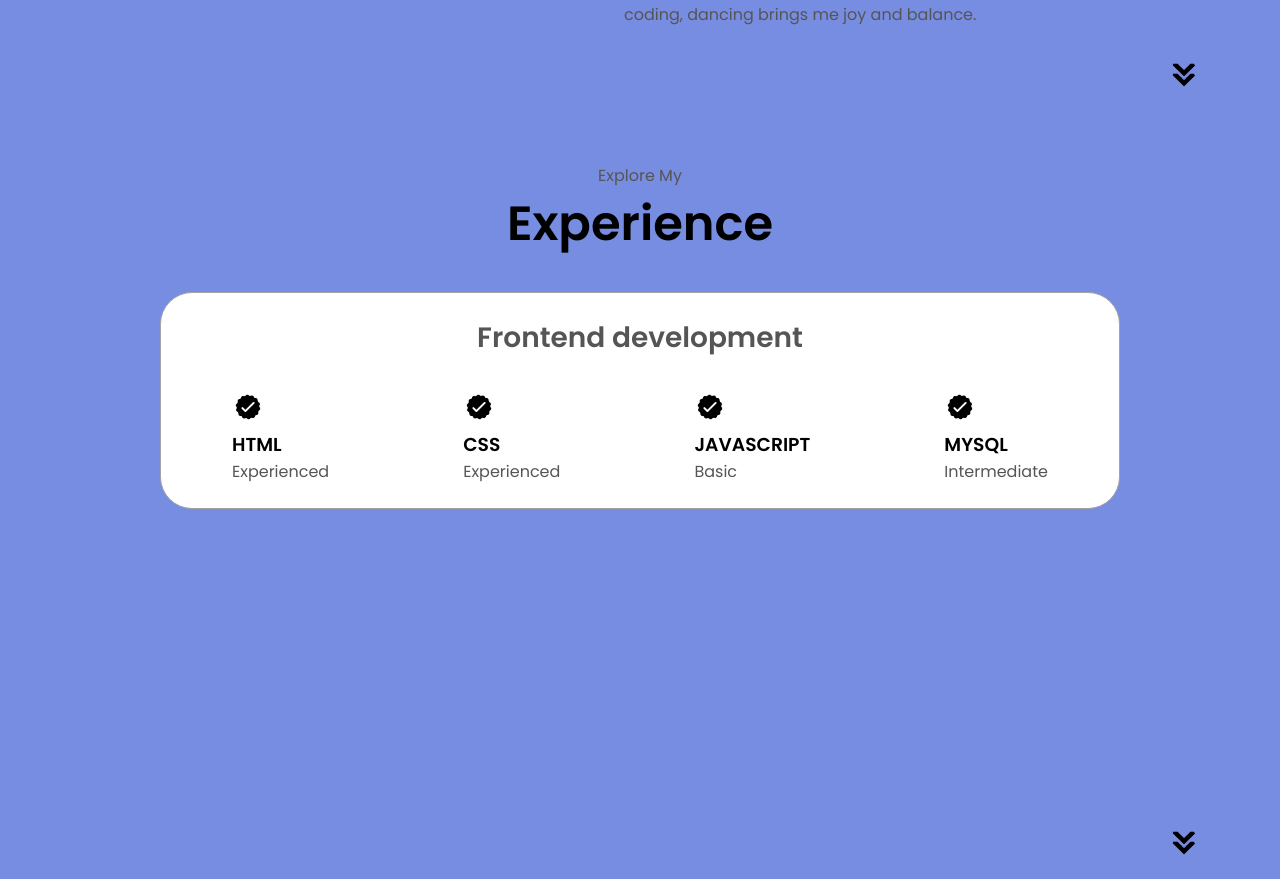
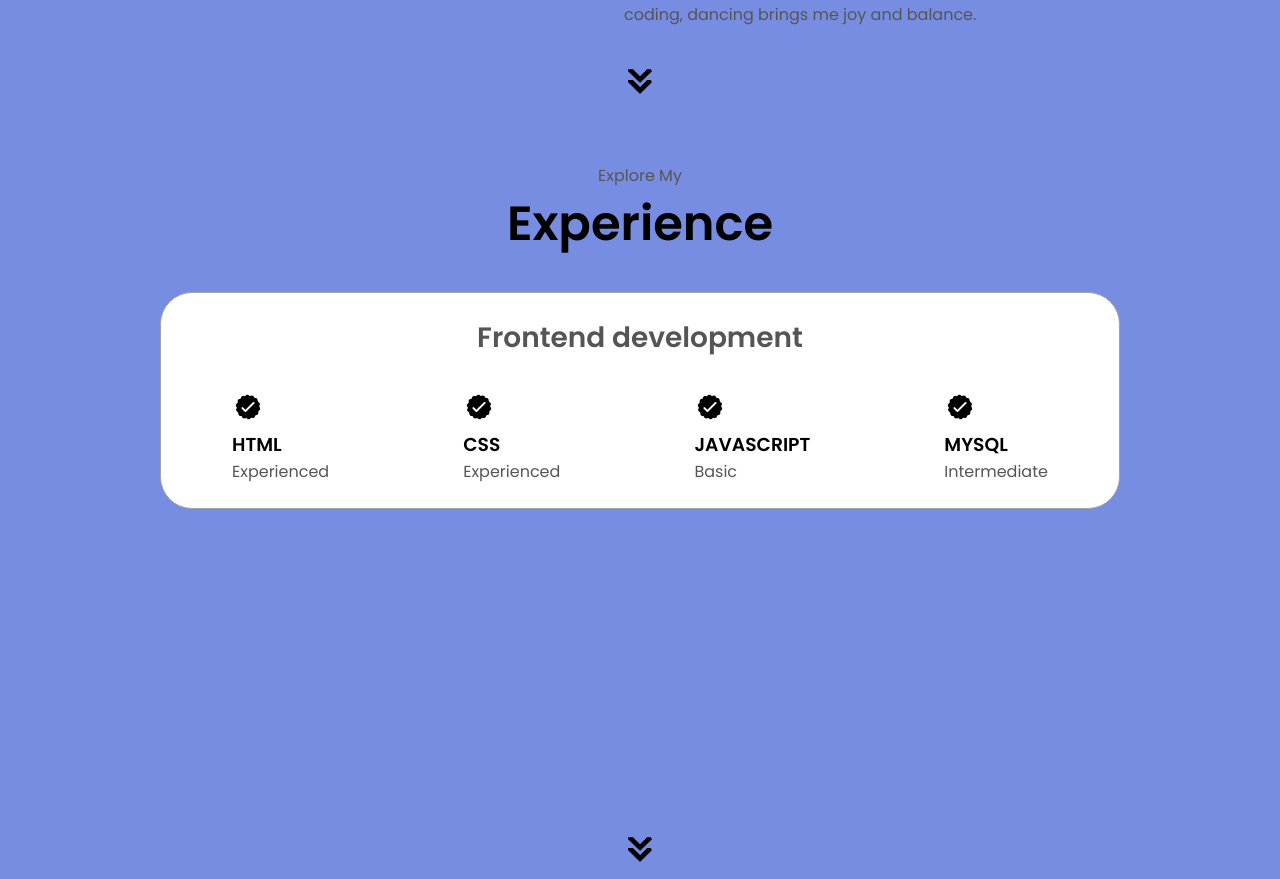
Before and after one commit to Jesjes25/html-css-js-portfolio, a plain HTML site: page index.html in a window 1280 px wide. Shown: the part 1533-2412 px from the top of the page. Drawn offline with Linux system fonts and the light colour scheme.

Commit message:
fix about section and arrow navigation
Fix arrow icon position and behavior in About section

```diff
--- a/index.html
+++ b/index.html
@@ -47,7 +47,7 @@
                 <button class="btn btn-color-2" onclick="window.open('./assets/RESUME.pdf')">
                     Download CV
                 </button>
-                <button class="btn btn-color-1" onclick="location.href='./#contact'">
+                <button class="btn btn-color-1" onclick="location.href='#contact'">
                     Contact Info
                 </button>
             </div>
@@ -89,7 +89,7 @@
                 </div>
             </div>
         </div>
-        <img src="./assets/arrow.png" alt="Arrow icon" class="icon arrow" onclick="location.href='./#experience'">
+        <img src="./assets/arrow.png" alt="Arrow icon" class="icon arrow" onclick="location.href='#experience'" />
     </section>
     <section id="experience">
         <p class="section__text__p1">Explore My</p>
@@ -131,7 +131,7 @@
                 </div>
             </div>
         </div>
-        <img src="./assets/arrow.png" alt="Arrow icon" class="icon arrow" onclick="location.href='./#projects'">
+        <img src="./assets/arrow.png" alt="Arrow icon" class="icon arrow" onclick="location.href='#projects'" />
     </section>
     <section id="projects">
         <p class="section__text__p1">Browse My Recent</p>
@@ -158,7 +158,7 @@
                         </div>
                     </div>
         </div>
-        <img src="./assets/arrow.png" alt="Arrow icon" class="icon arrow" onclick="location.href='./#contact'">
+        <img src="./assets/arrow.png" alt="Arrow icon" class="icon arrow" onclick="location.href='#contact'" />
     </section>
     <section id="contact">
         <p class="section__text__p1">Get in Touch</p>
--- a/style.css
+++ b/style.css
@@ -292,9 +292,15 @@ section {
 
 .arrow {
     position: absolute;
-    right: -5rem;
-    bottom: 2.5rem;
+    bottom: 2rem;
+    left: 50%;
+    transform: translateX(-50%);
+    width: 35px;
+    height: 35px;
+    cursor: pointer;
+    transition: transform 0.3s ease;
 }
+
 
 .details-container {
     padding: 1.5rem;
```
Also changed, not shown: 2 other files.
